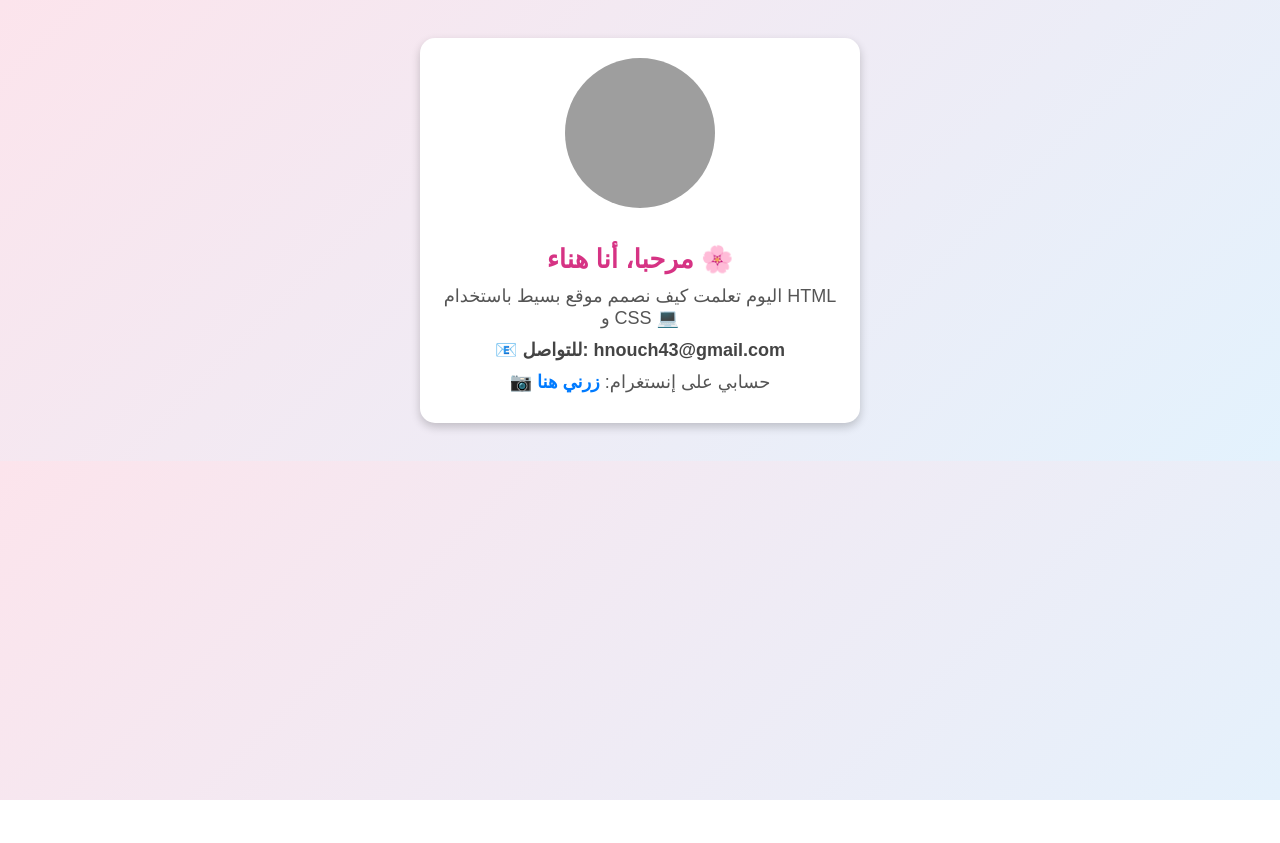
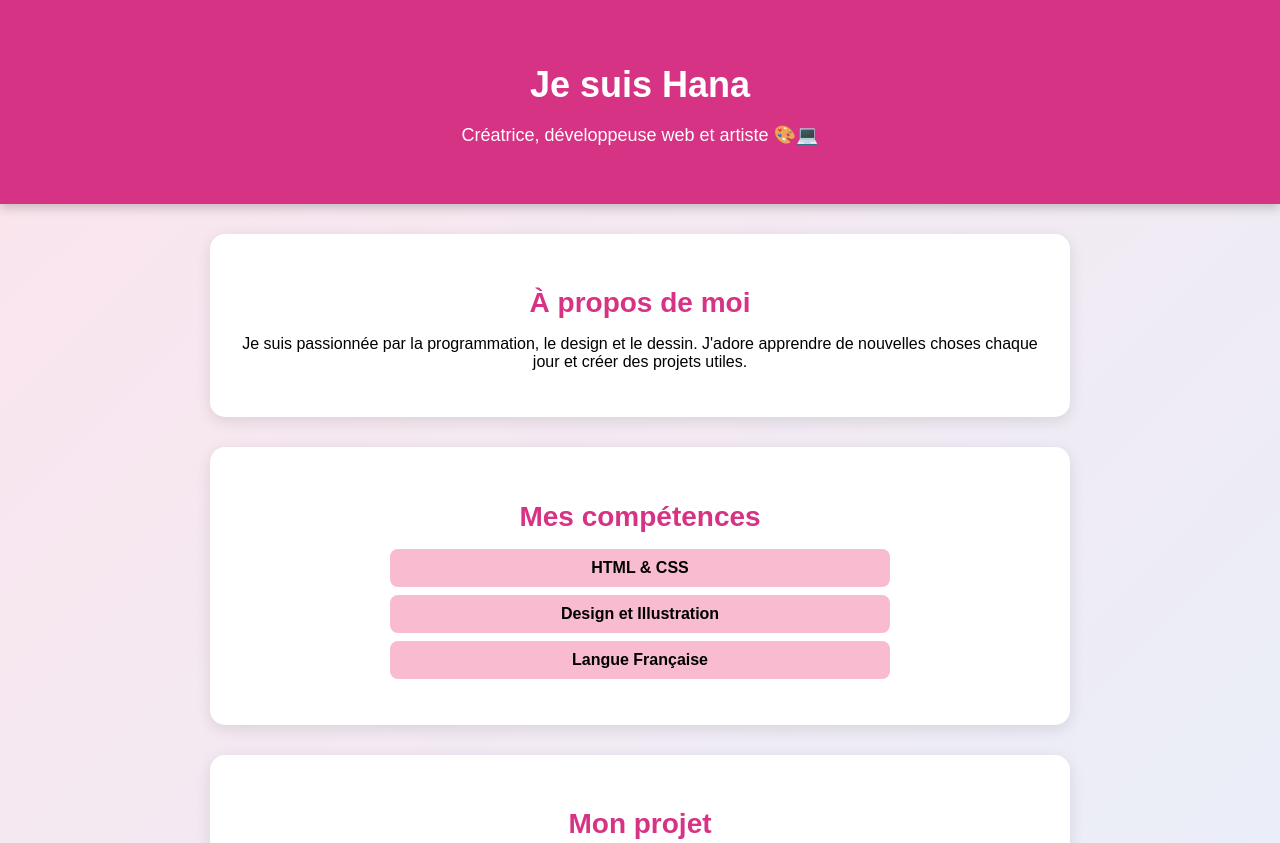
Before and after one commit to hana-ab/Mon-site-, a plain HTML site: page index.html in a window 1280 px wide. Shown: the top 843 px of the page. Before the commit the page ends 800 px from the top, so only its background shows below. Drawn offline with Linux system fonts and the light colour scheme; grey boxes are pictures that could not be loaded.

Commit message:
index.html and style.ccs

```diff
--- a/index.html
+++ b/index.html
@@ -1,22 +1,55 @@
 <!DOCTYPE html>
-<html lang="ar">
+<html lang="fr">
 <head>
   <meta charset="UTF-8">
-  <title>موقعي الشخصي</title>
+  <meta name="viewport" content="width=device-width, initial-scale=1.0">
+
+  <title>Portfolio de Hana</title>
+  <meta name="description" content="Bienvenue sur mon portfolio ! Je suis Hana, passionnée par le design, le dessin et le développement web. Découvrez mon premier site web créé avec HTML et CSS.">
+  <meta name="keywords" content="Hana, Portfolio, Développement Web, Design, HTML CSS, Premier Site">
+  <meta name="author" content="Hana">
+
   <link rel="stylesheet" href="style.css">
 </head>
 <body>
-  <div class="container">
-    <img src="https://images.openai.com/thumbnails/url/v2Piq3icu1mUUVJSUGylr5-al1xUWVCSmqJbkpRnoJdeXJJYkpmsl5yfq5-Zm5ieWmxfaAuUsXL0S7F0Tw5yL7fwTYsPdPSo9E4NMtQtS8ky8bf0zg9NNTcuKCwyTykMDHcvMXLTDSwuNQ3Mz3V2KvQvTHQtyKlQKwYAt7opLA"
-         alt="صورة شخصية"
-         class="profile-img">
+  <header>
+    <h1>Je suis Hana</h1>
+    <p>Créatrice, développeuse web et artiste 🎨💻</p>
+  </header>
 
-    <h1>مرحبا، أنا هناء 🌸</h1>
-    <p>اليوم تعلمت كيف نصمم موقع بسيط باستخدام HTML و CSS 💻</p>
-    <p class="email">📧 للتواصل: hnouch43@gmail.com</p>
-    <p>📷 حسابي على إنستغرام:
-      <a href="https://instagram.com/hnou_88" target="_blank">زرني هنا</a>
-    </p>
-  </div>
+  <section class="about">
+    <h2>À propos de moi</h2>
+    <p>Je suis passionnée par la programmation, le design et le dessin. J'adore apprendre de nouvelles choses chaque jour et créer des projets utiles.</p>
+  </section>
+
+  <section class="skills">
+    <h2>Mes compétences</h2>
+    <ul>
+      <li>HTML & CSS</li>
+      <li>Design et Illustration</li>
+      <li>Langue Française</li>
+    </ul>
+  </section>
+
+  <section class="projects">
+    <h2>Mon projet</h2>
+    <div class="project-card">
+      <img src="https://via.placeholder.com/350x200" alt="Mon premier site">
+      <h3>Mon premier site</h3>
+      <p>Ceci est mon tout premier site web créé avec HTML et CSS, hébergé sur GitHub Pages.</p>
+      <a href="https://hana-ab.github.io/Mon-site-/" target="_blank">Voir le projet</a>
+    </div>
+  </section>
+
+  <footer>
+    <p>📧 Me contacter : <a href="mailto:hnouch43@gmail.com">hnouch43@gmail.com</a></p>
+    <p>📷 <a href="https://instagram.com/hnou_88" target="_blank">Mon Instagram</a></p>
+  </footer>
+
+  <!-- 🔹 كود الترحيب -->7
+  <script>
+    document.addEventListener("DOMContentLoaded", () => {
+      alert("🎉 Bienvenue sur mon site !")
+  </script>
 </body>
 </html>
--- a/style.css
+++ b/style.css
@@ -1,56 +1,131 @@
-/* الخلفية */
+/* 🌸 إعدادات عامة */
 body {
+  margin: 0;
+  font-family: 'Poppins', sans-serif;
   background: linear-gradient(135deg, #fce4ec, #e3f2fd);
-  font-family: Arial, sans-serif;
   text-align: center;
-  padding: 30px;
 }
 
-/* الصندوق */
-.container {
-  background-color: white;
-  width: 400px;
-  margin: auto;
-  padding: 20px;
-  border-radius: 15px;
-  box-shadow: 0 4px 10px rgba(0,0,0,0.2);
+/* 🔹 العنوان الأساسي */
+header {
+  background: #d63384;
+  color: white;
+  padding: 40px 20px;
+  box-shadow: 0 4px 10px rgba(0, 0, 0, 0.2);
 }
 
-/* الصورة */
-.profile-img {
-  width: 150px;
-  height: 150px;
-  border-radius: 50%;
-  margin-bottom: 15px;
+header h1 {
+  font-size: 36px;
+  margin-bottom: 10px;
+  animation: fadeInDown 1s ease-in-out;
 }
 
-/* العنوان */
-h1 {
-  color: #d63384;
-  font-size: 26px;
-  margin-bottom: 10px;
+header p {
+  font-size: 18px;
+  animation: fadeInUp 1s ease-in-out;
 }
 
-/* النص */
-p {
-  color: #555;
-  font-size: 18px;
+/* ✨ الأقسام */
+section {
+  max-width: 800px;
+  background: white;
+  margin: 30px auto;
+  padding: 30px;
+  border-radius: 15px;
+  box-shadow: 0 4px 15px rgba(0, 0, 0, 0.1);
+  animation: fadeIn 1s ease-in-out;
+}
+
+/* 🔹 العناوين الفرعية */
+section h2 {
+  color: #d63384;
+  margin-bottom: 15px;
+  font-size: 28px;
+}
+
+/* 📋 قائمة المهارات */
+.skills ul {
+  list-style: none;
+  padding: 0;
+}
+
+.skills li {
+  background: #f8bbd0;
+  margin: 8px auto;
+  padding: 10px;
+  width: 60%;
+  border-radius: 8px;
+  font-weight: bold;
+  transition: 0.3s;
+}
+
+.skills li:hover {
+  background: #f48fb1;
+  transform: scale(1.05);
+}
+
+/* 💻 كارت المشروع */
+.project-card {
+  border: 2px solid #eee;
+  padding: 20px;
+  border-radius: 12px;
+  transition: 0.3s;
+}
+
+.project-card img {
+  width: 100%;
+  border-radius: 10px;
+}
+
+.project-card h3 {
+  color: #d63384;
   margin: 10px 0;
 }
 
-/* الروابط */
-a {
-  color: #007bff;
+.project-card a {
+  display: inline-block;
+  margin-top: 10px;
+  padding: 10px 20px;
+  background: #d63384;
+  color: white;
   text-decoration: none;
-  font-weight: bold;
+  border-radius: 8px;
+  transition: 0.3s;
 }
 
-a:hover {
-  color: #0056b3;
+.project-card a:hover {
+  background: #ad1457;
 }
 
-/* الإيميل */
-.email {
-  font-weight: bold;
-  color: #444;
+/* 🔹 الفوتر */
+footer {
+  background: #333;
+  color: white;
+  padding: 20px;
+  margin-top: 30px;
 }
+
+footer a {
+  color: #f8bbd0;
+  text-decoration: none;
+}
+
+footer a:hover {
+  text-decoration: underline;
+}
+
+/* ✨ أنيميشن */
+@keyframes fadeIn {
+  from { opacity: 0; transform: translateY(20px); }
+  to { opacity: 1; transform: translateY(0); }
+}
+
+@keyframes fadeInDown {
+  from { opacity: 0; transform: translateY(-20px); }
+  to { opacity: 1; transform: translateY(0); }
+}
+
+@keyframes fadeInUp {
+  from { opacity: 0; transform: translateY(20px); }
+  to { opacity: 1; transform: translateY(0); }
+}
```
